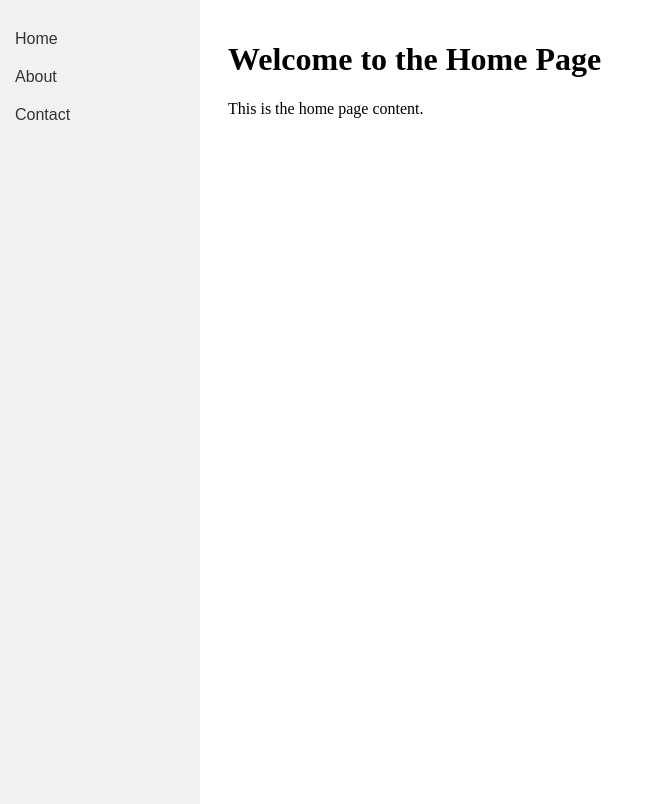
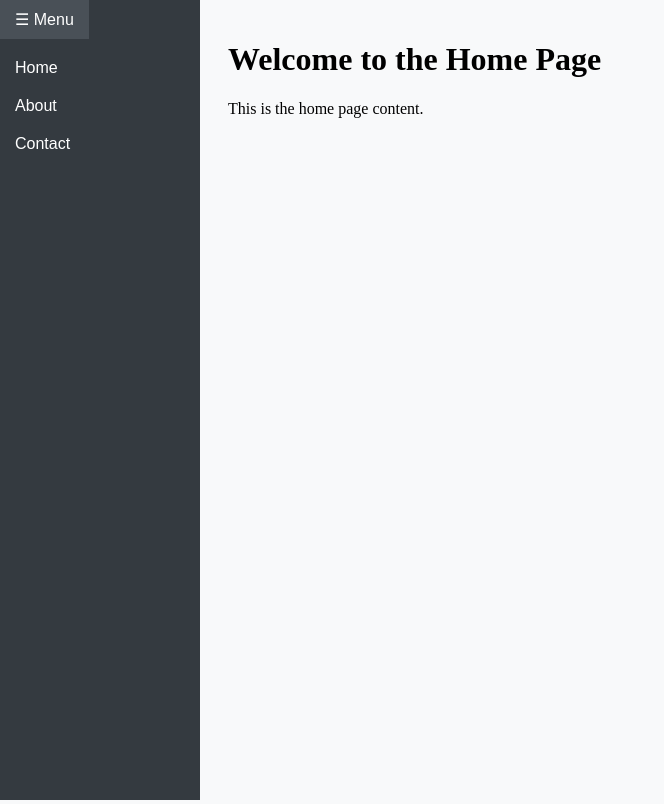
Before and after one commit to RamPrakaash13/PersonalStuff_111292, a plain HTML site: page index.html in a window 1280 px wide. Shown: the whole page, without its empty margins (0-664 px from the left). Drawn offline with Linux system fonts and the light colour scheme.

Commit message:
Update index.html

```diff
--- a/index.html
+++ b/index.html
@@ -2,44 +2,78 @@
 <html>
 <head>
     <title>Sidebar Example</title>
+    <meta name="viewport" content="width=device-width, initial-scale=1">
     <style>
         body {
             font-family: Arial, sans-serif;
             margin: 0;
             padding: 0;
+            background-color: #f8f9fa;
         }
         #sidebar {
             height: 100vh;
             width: 200px;
-            background-color: #f1f1f1;
+            background-color: #343a40; /* Dark grey */
             position: fixed;
             top: 0;
+            left: -200px;
+            overflow-x: hidden;
+            transition: left 0.3s ease;
+        }
+        #sidebar.open {
             left: 0;
-            overflow-x: hidden;
-            padding-top: 20px;
         }
         #sidebar a {
             padding: 10px 15px;
             display: block;
             text-decoration: none;
-            color: #333;
+            color: #fff; /* White text */
         }
         #sidebar a:hover {
-            background-color: #ddd;
+            background-color: #495057; /* Darker grey on hover */
         }
         #content {
-            margin-left: 200px;
+            margin-left: 0;
             padding: 20px;
+            transition: margin-left 0.3s ease;
+        }
+        @media (min-width: 768px) {
+            #sidebar {
+                left: 0;
+            }
+            #content {
+                margin-left: 200px;
+            }
         }
         iframe {
             border: none;
             width: 100%;
             height: calc(100vh - 40px);
         }
+        /* Colors for the page header */
+        h1 {
+            color: #343a40; /* Dark grey */
+        }
+        /* Colors for the "Menu" button */
+        .menu-btn {
+            background-color: #343a40; /* Dark grey */
+            color: #fff; /* White text */
+            border: none;
+            padding: 10px 15px;
+            cursor: pointer;
+            display: block;
+            text-align: center;
+            font-size: 16px;
+            margin-bottom: 10px;
+        }
+        .menu-btn:hover {
+            background-color: #495057; /* Darker grey on hover */
+        }
     </style>
 </head>
 <body>
     <div id="sidebar">
+        <button class="menu-btn" onclick="toggleSidebar()">☰ Menu</button>
         <a href="home.html" target="content">Home</a>
         <a href="about.html" target="content">About</a>
         <a href="contact.html" target="content">Contact</a>
@@ -48,5 +82,11 @@
     <div id="content">
         <iframe name="content" src="home.html"></iframe>
     </div>
+
+    <script>
+        function toggleSidebar() {
+            document.getElementById("sidebar").classList.toggle("open");
+        }
+    </script>
 </body>
 </html>
```
